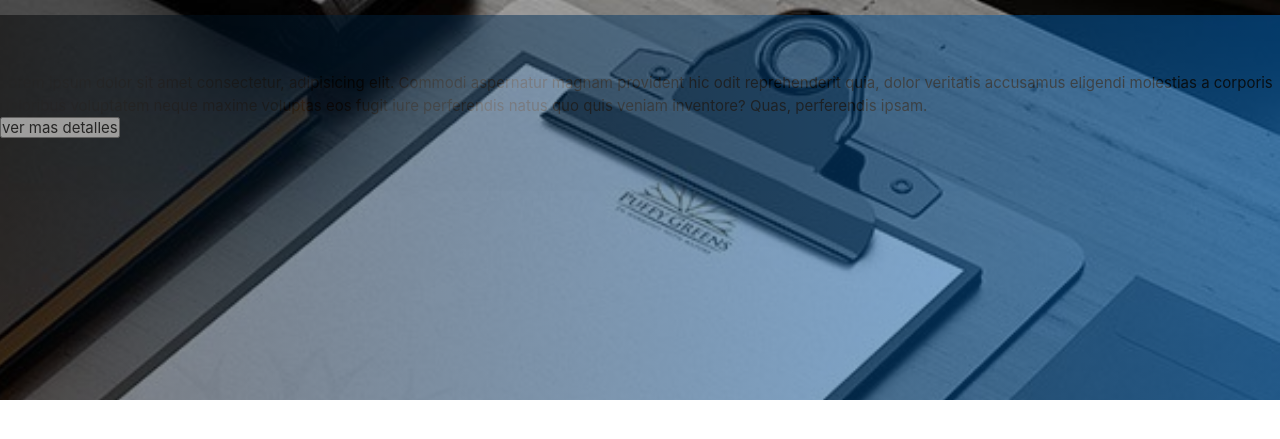
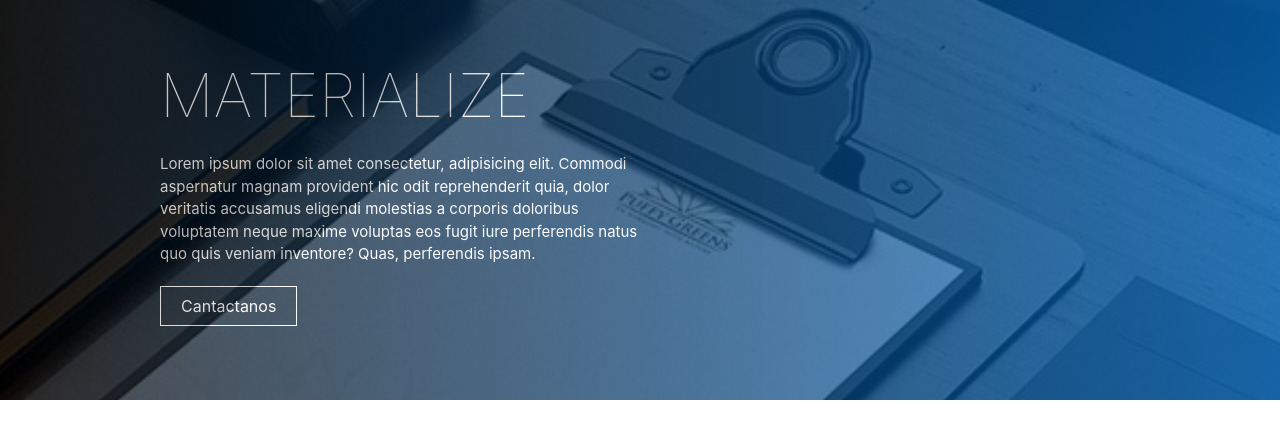
Before and after one commit to AntonyMY/Proyeto1, a PHP site: page / in a window 1280 px wide. Shown: the part 64-503 px from the top of the page. Run offline with PHP 8.4, Linux system fonts and the light colour scheme; some libraries are stand-ins or nearby versions.

Commit message:
imagen conn transition

```diff
--- a/css/style.css
+++ b/css/style.css
@@ -11,14 +11,13 @@
 
 /*Portada con imagen*/
 
-#container-portada{
+.container-portada{
     width: 100%; /*Ocupe toda la panatalla horizontal*/
     height: 400px;
     position: relative;
     background-image: url(../images/portada.jpg);
     background-size: 200%; /*Para que cuando se redimensione la web tenga movimiento la imagen*/
     animation: movimiento 10s infinite linear alternate; /*La animación durara 10 segundos*/
-
     /*y la duración será infinita*/
     /*Linear la animación no se para bruscamente*/
     /*con alternate la animación regresará o rebotara..y no se empezara denueo, tendrá una secuencia*/
@@ -35,11 +34,55 @@
     }
 }
 
-#capa-gradient{
+.capa-gradient{
     width: 100%;
     height: 100%;
-    /*position: absolute;*/
+    position: absolute;
     background: -webkit-linear-gradient(left, black,#0672d0);
     /*El degradado comenzara de izquierda a derecha*/
-    opacity: 0.5;
+    opacity: 0.7;
 }
+
+.container-detalle{
+    width: 100%;
+    max-width: 1200px;
+    position: relative;
+    margin: auto;
+}
+
+.detalle{
+    width: 100%;
+    max-width: 500px;
+    position: relative;
+    top: 20px;
+    left: 10%;
+    color: white;
+}
+
+.detalle h1{
+    font-size: 60px;
+    font-weight: 100;
+}
+
+.detalle p{
+    margin-top: 10px;
+    font-size: 15px;
+    text-justify: auto;
+}
+
+.detalle button{
+    padding: 10px 20px;
+    font-size: 16px;
+    background: none;
+    border-style: none;
+    border: 1px solid white;
+    color: white;
+    margin-top: 20px;
+    transition: background 300ms; /*cuando acerque el boton se generar la transición para cambiar el color de fondo*/
+    cursor: pointer;
+}
+/*Cuando pase el raton por el botom*/
+.detalle button:hover{
+    background: white;
+    color: black;
+}
--- a/index.html
+++ b/index.html
@@ -41,13 +41,15 @@
             </nav>
         </div>
     </header><!--class="section no-pad-bot"-->
-    <div class="section no-pad-bot" id="container-portada">
-        <div class="section no-pad-bot" id="capa-gradient">
-            <div class="container-detalle">
-                <div class="details">
-                    <h1></h1>
-                    <p>Lorem ipsum dolor sit amet consectetur, adipisicing elit. Commodi aspernatur magnam provident hic odit reprehenderit quia, dolor veritatis accusamus eligendi molestias a corporis doloribus voluptatem neque maxime voluptas eos fugit iure perferendis natus quo quis veniam inventore? Quas, perferendis ipsam.</p>
-                    <button>ver mas detalles</button>
+    <div  class="container-portada">
+        <div  class="capa-gradient">
+            <div  class="container-detalle">
+                <div  class ="detalle">
+                    <h1>MATERIALIZE</h1>
+                    <p>Lorem ipsum dolor sit amet consectetur, adipisicing elit. Commodi aspernatur magnam provident hic
+                        odit reprehenderit quia, dolor veritatis accusamus eligendi molestias a corporis doloribus voluptatem
+                        neque maxime voluptas eos fugit iure perferendis natus quo quis veniam inventore? Quas, perferendis ipsam.</p>
+                    <button>Cantactanos</button>
                 </div>
             </div>
         </div>
```
